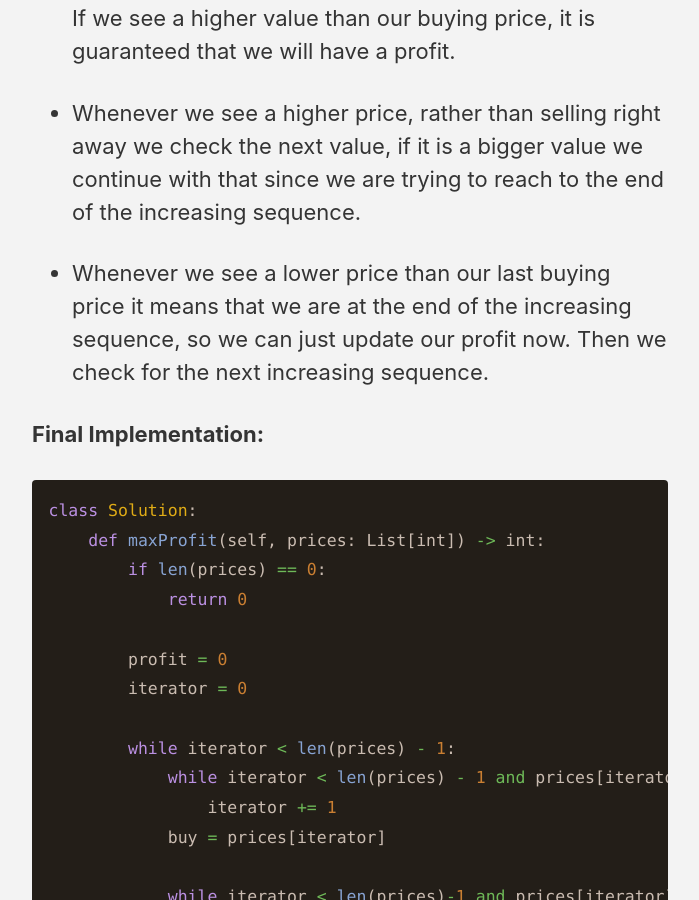
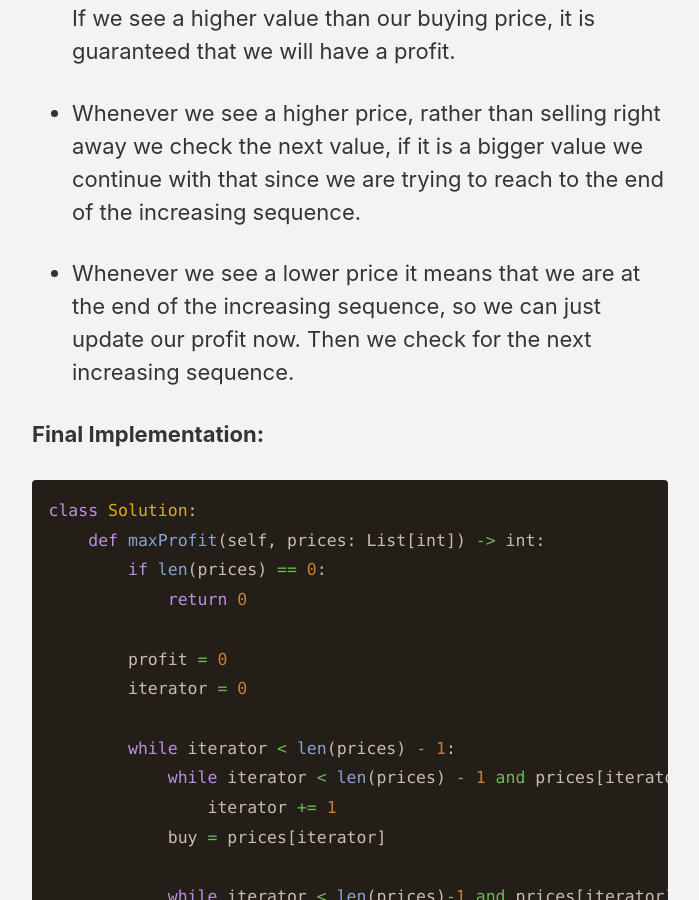
Before and after one commit to safakozdek/safakozdek.github.io, a Jekyll site: the page built from _posts/2020-06-13-leet-code-3.md, in a window 1280 px wide and 900 px high, scrolled down 4364 px. Shown: the whole window, without its empty margins (290-989 px from the left). Built offline with Jekyll 4.4.1, drawn with Linux system fonts in a browser that asks for light colours; cached includes are drawn as plain includes; nearby versions of some CDN libraries.

Commit message:
Update 2020-06-13-leet-code-3.md

```diff
--- a/_posts/2020-06-13-leet-code-3.md
+++ b/_posts/2020-06-13-leet-code-3.md
@@ -114,7 +114,7 @@ Note that you cannot buy on day 1, buy on day 2 and sell them later, as you are
 
 * Whenever we see a higher price, rather than selling right away we check the next value, if it is a bigger value we continue with that since we are trying to reach to the end of the increasing sequence.
 
-* Whenever we see a lower price than our last buying price it means that we are at the end of the increasing sequence, so we can just update our profit now. Then we check for the next increasing sequence.
+* Whenever we see a lower price it means that we are at the end of the increasing sequence, so we can just update our profit now. Then we check for the next increasing sequence.
 
 **Final Implementation:**
 
```
